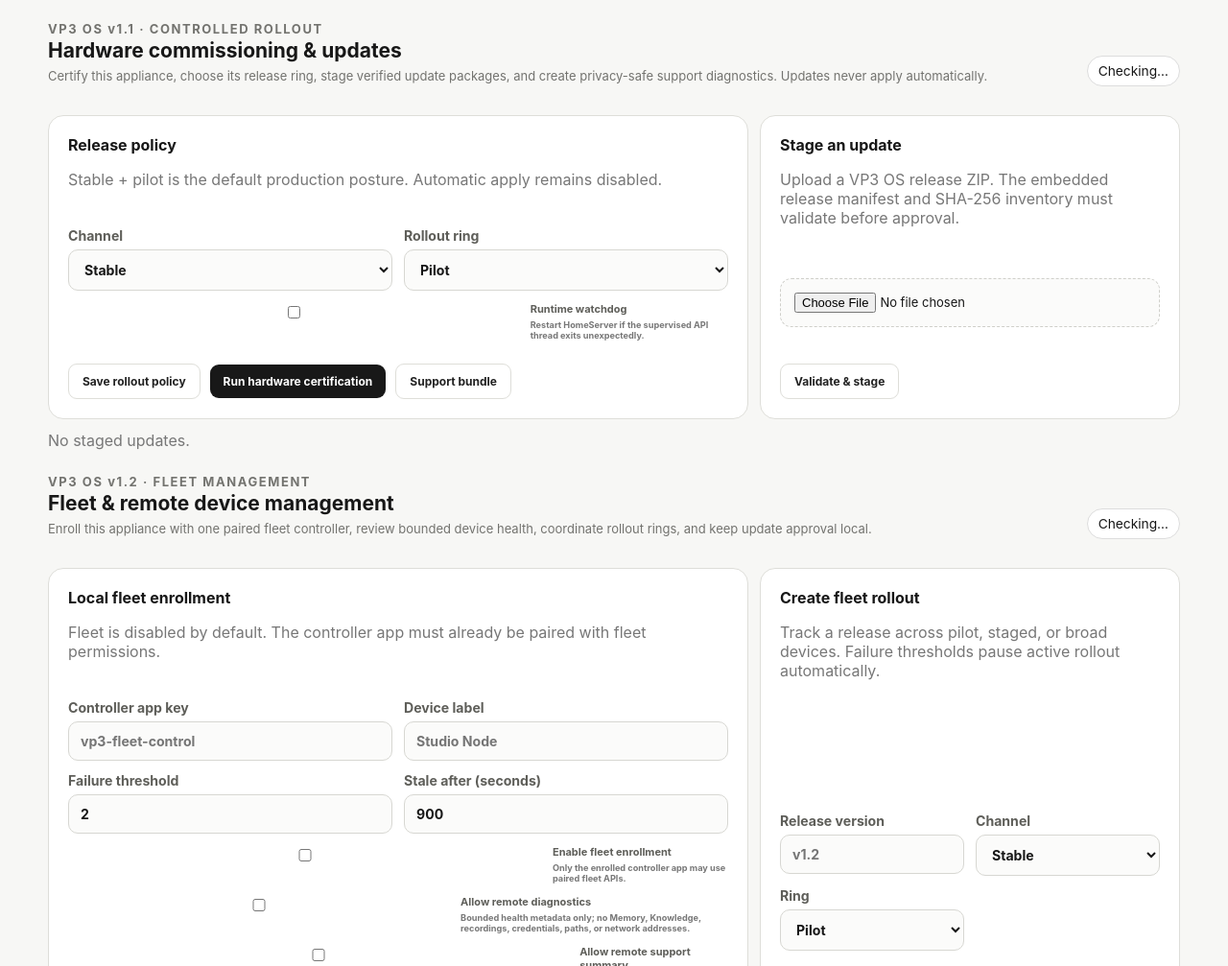
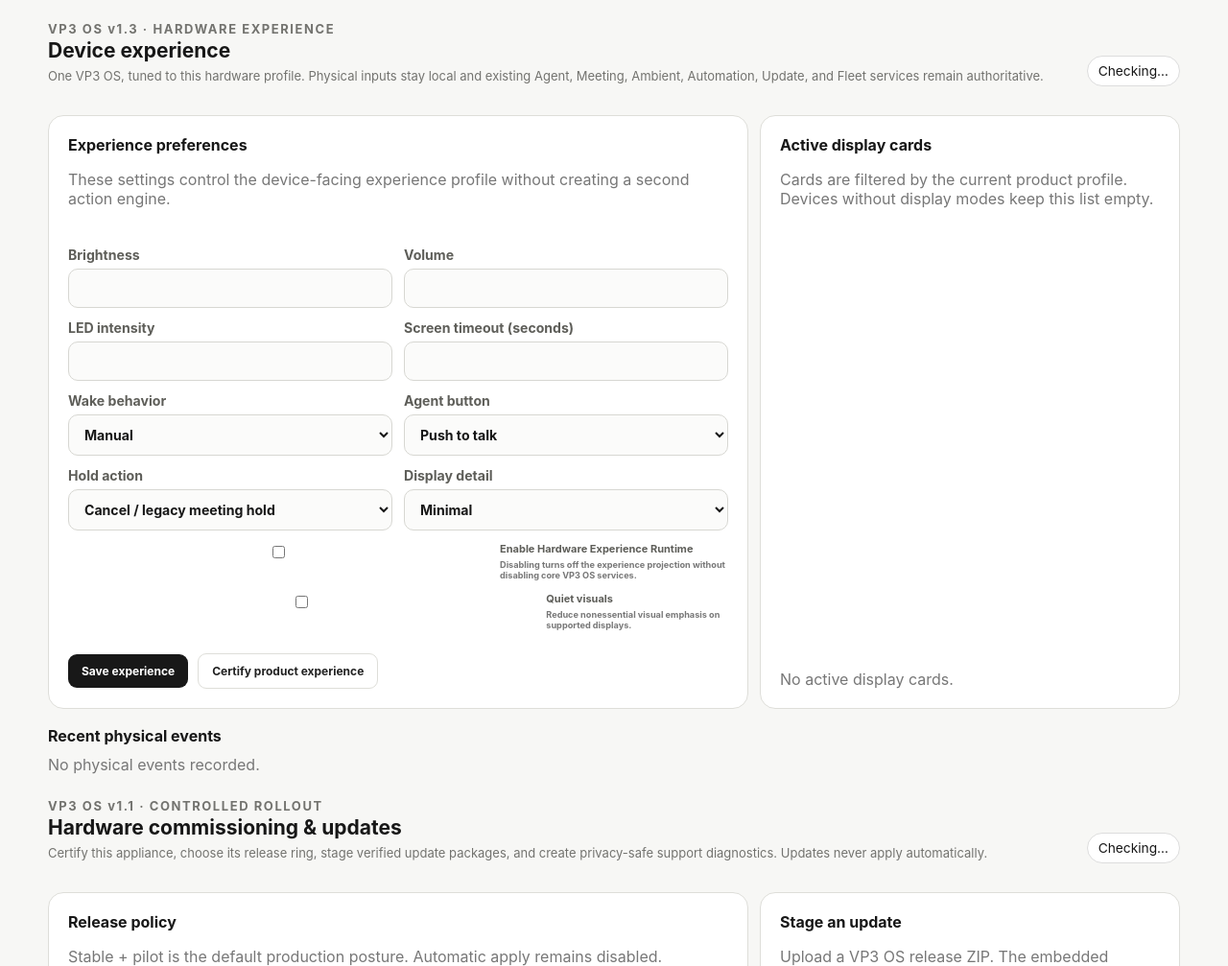
Before and after one commit to davemt74-lang/otro, a plain HTML site: page ui/system.html in a window 1280 px wide. Shown: the part 640-1647 px from the top of the page at 96% size. Drawn offline with Linux system fonts and the light colour scheme; files that its build step writes are made by us from their sources; no server answers; files whose address does not match are found by name.

Commit message:
Add VP3 OS v1.3 hardware experience workspace

```diff
--- a/ui/system.html
+++ b/ui/system.html
@@ -25,6 +25,37 @@
     <section class="system-section">
       <div class="section-intro split"><div><p class="eyebrow">DEVICE HEALTH</p><h2>Local diagnostics</h2><p>Checks run against this HomeServer installation and its private local data.</p></div><button class="button secondary" id="refreshDiagnostics" type="button">Refresh diagnostics</button></div>
       <div class="diagnostic-grid" id="diagnosticGrid"><div class="diagnostic-card"><span>Loading diagnostics…</span></div></div>
+    </section>
+
+    <section class="system-section" id="hardwareExperienceSection">
+      <div class="section-intro split">
+        <div><p class="eyebrow">VP3 OS v1.3 · HARDWARE EXPERIENCE</p><h2>Device experience</h2><p>One VP3 OS, tuned to this hardware profile. Physical inputs stay local and existing Agent, Meeting, Ambient, Automation, Update, and Fleet services remain authoritative.</p></div>
+        <span class="setup-state" id="hardwareExperienceState">Checking…</span>
+      </div>
+      <div class="rollout-summary" id="hardwareExperienceSummary"></div>
+      <div class="rollout-grid">
+        <div class="runtime-panel rollout-settings">
+          <div><strong>Experience preferences</strong><p class="muted">These settings control the device-facing experience profile without creating a second action engine.</p></div>
+          <div class="rollout-fields">
+            <label><span>Brightness</span><input id="experienceBrightness" type="number" min="0" max="100"></label>
+            <label><span>Volume</span><input id="experienceVolume" type="number" min="0" max="100"></label>
+            <label><span>LED intensity</span><input id="experienceLedIntensity" type="number" min="0" max="100"></label>
+            <label><span>Screen timeout (seconds)</span><input id="experienceScreenTimeout" type="number" min="15" max="86400"></label>
+            <label><span>Wake behavior</span><select id="experienceWakeBehavior"><option value="manual">Manual</option><option value="presence">Presence</option><option value="always_on">Always on</option></select></label>
+            <label><span>Agent button</span><select id="experienceAgentButton"><option value="push_to_talk">Push to talk</option><option value="ask_agent">Ask Agent</option><option value="none">Disabled</option></select></label>
+            <label><span>Hold action</span><select id="experienceHoldAction"><option value="cancel">Cancel / legacy meeting hold</option><option value="meeting_toggle">Meeting toggle</option><option value="privacy_hint">Privacy hint</option><option value="none">None</option></select></label>
+            <label><span>Display detail</span><select id="experienceDisplayDetail"><option value="minimal">Minimal</option><option value="standard">Standard</option><option value="detailed">Detailed</option></select></label>
+            <label class="startup-toggle"><input type="checkbox" id="hardwareExperienceEnabled"><span><strong>Enable Hardware Experience Runtime</strong><small>Disabling turns off the experience projection without disabling core VP3 OS services.</small></span></label>
+            <label class="startup-toggle"><input type="checkbox" id="experienceQuietVisuals"><span><strong>Quiet visuals</strong><small>Reduce nonessential visual emphasis on supported displays.</small></span></label>
+          </div>
+          <div class="runtime-actions"><button class="button primary" id="saveHardwareExperience" type="button">Save experience</button><button class="button secondary" id="certifyHardwareExperience" type="button">Certify product experience</button></div>
+        </div>
+        <div class="runtime-panel rollout-update-panel">
+          <div><strong>Active display cards</strong><p class="muted">Cards are filtered by the current product profile. Devices without display modes keep this list empty.</p></div>
+          <div class="fleet-list" id="hardwareExperienceCards"><div class="muted">No active display cards.</div></div>
+        </div>
+      </div>
+      <div class="fleet-subsection"><h3>Recent physical events</h3><div class="fleet-list" id="hardwareExperienceEvents"><div class="muted">No physical events recorded.</div></div></div>
     </section>
 
     <section class="system-section" id="rolloutSection">
```
